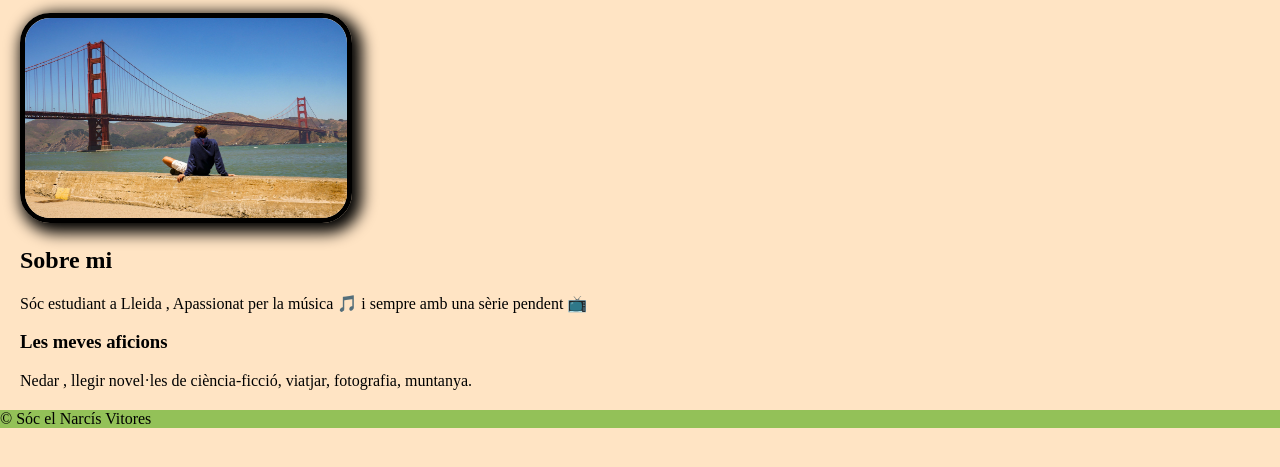
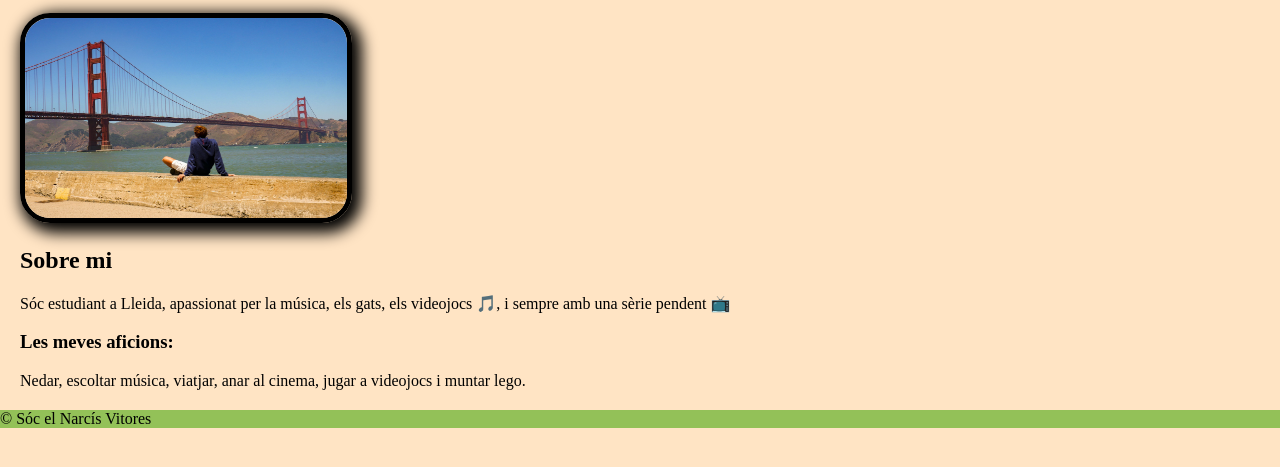
Before and after one commit to Narcisvit/El-meu-repositori, a plain HTML site: page pages/sobre_mi.html in a window 1280 px wide. Shown: the part 159-626 px from the top of the page. Drawn offline with Linux system fonts and the light colour scheme.

Commit message:
Add files via upload

```diff
--- a/pages/sobre_mi.html
+++ b/pages/sobre_mi.html
@@ -29,10 +29,10 @@
         <img src="../images/Mi foto.jpg">
 
         <h2>Sobre mi</h2>
-        <p> Sóc estudiant a Lleida , Apassionat per la música 🎵 i sempre amb una sèrie pendent 📺 </p>
+        <p> Sóc estudiant a Lleida, apassionat per la música, els gats, els videojocs 🎵, i sempre amb una sèrie pendent 📺 </p>
 
-        <h3>Les meves aficions</h3>
-        <p> Nedar , llegir novel·les de ciència-ficció, viatjar, fotografia, muntanya.</p>
+        <h3>Les meves aficions:</h3>
+        <p> Nedar, escoltar música, viatjar, anar al cinema, jugar a videojocs i muntar lego.</p>
 
 
     </div>
```
